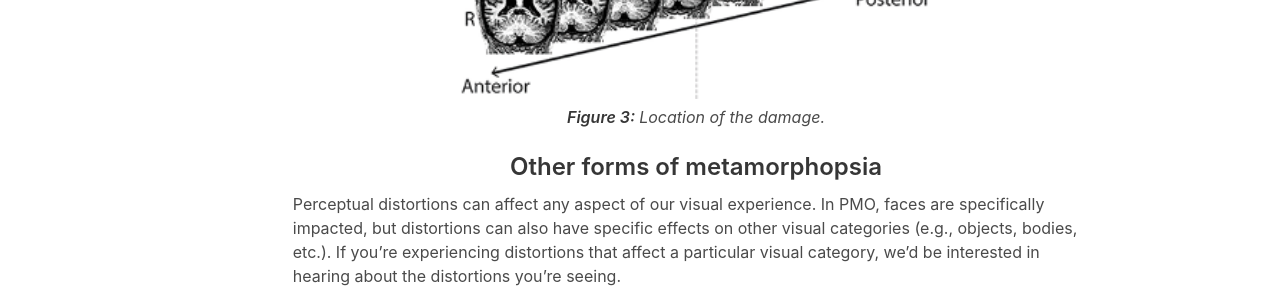
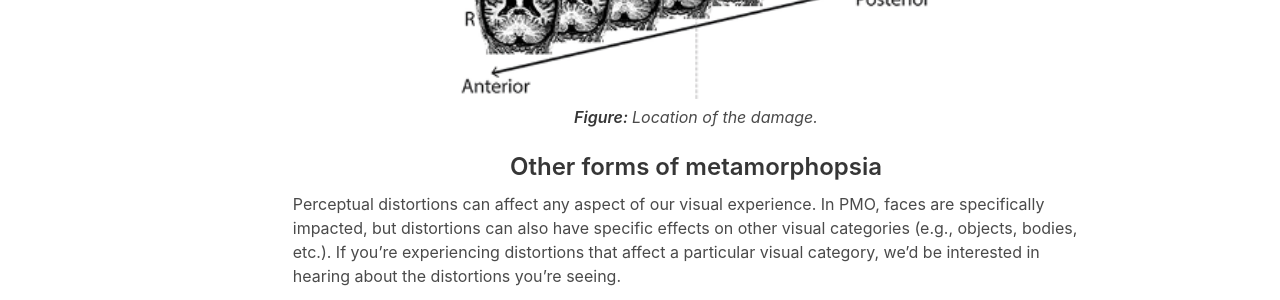
Before and after one commit to ryezyy11/hemiPMO.org, a Jekyll site: the page built from pages/research/research.html, in a window 1280 px wide and 1312 px high. Shown: the part 575-875 px from the top of the window. Built offline with Jekyll 4.4.1, drawn with Linux system fonts in a browser that asks for light colours.

Commit message:
Revised figure caption in neural basis

```diff
--- a/pages/research/research.html
+++ b/pages/research/research.html
@@ -16,7 +16,7 @@ permalink: /research/
         <figure>
             <img src="{{ "/assets/images/research/pmo_lesion.png" | relative_url }}" height="320" width="480" alt="lesion of prosopometamorphopsia">
             <figcaption>
-                <span class="title is-6">Figure 3: </span>Location of the damage.
+                <span class="title is-6">Figure: </span>Location of the damage.
             </figcaption>
         </figure>
     </article>
```
Also changed, not shown: 1 other file.
